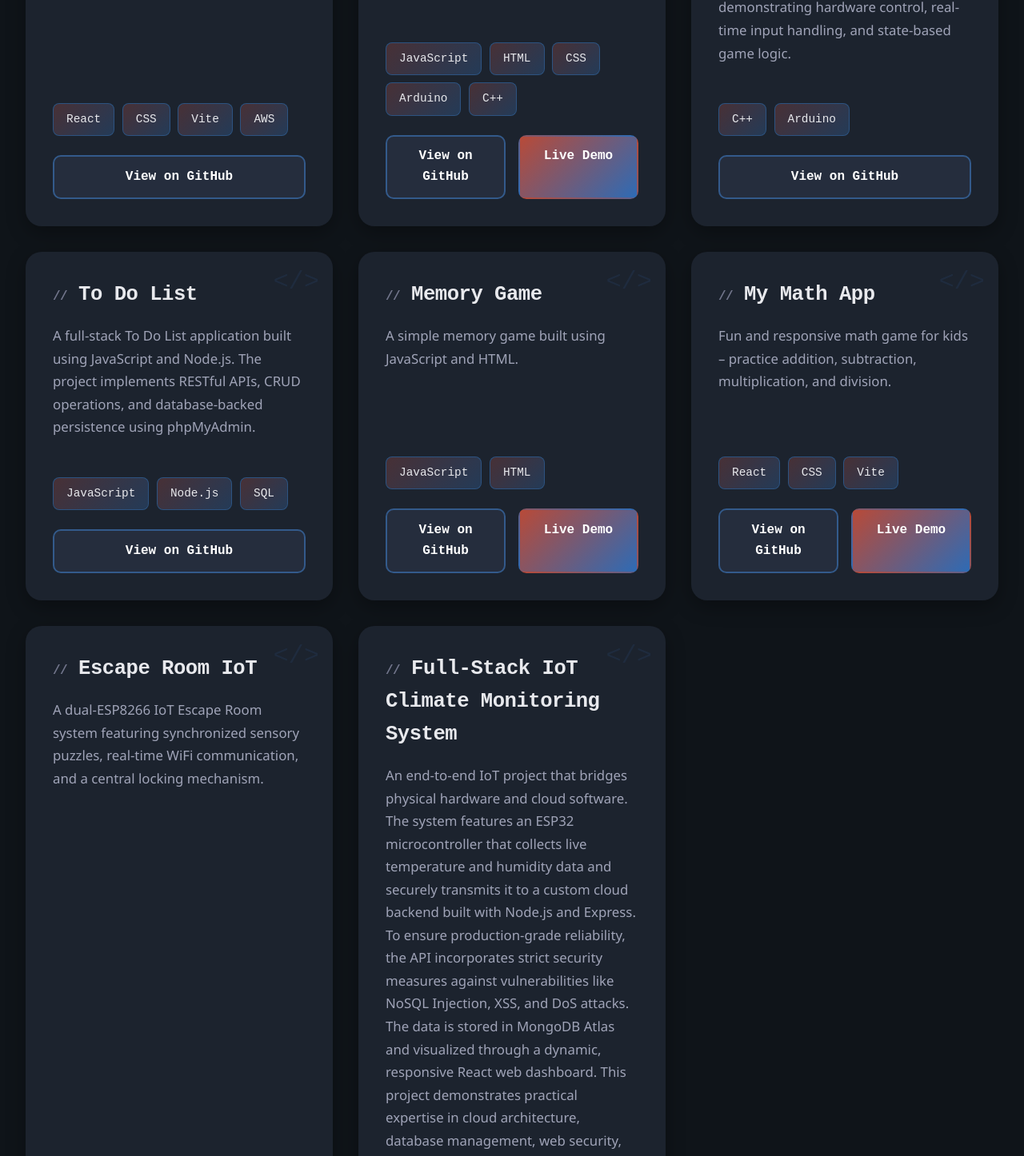
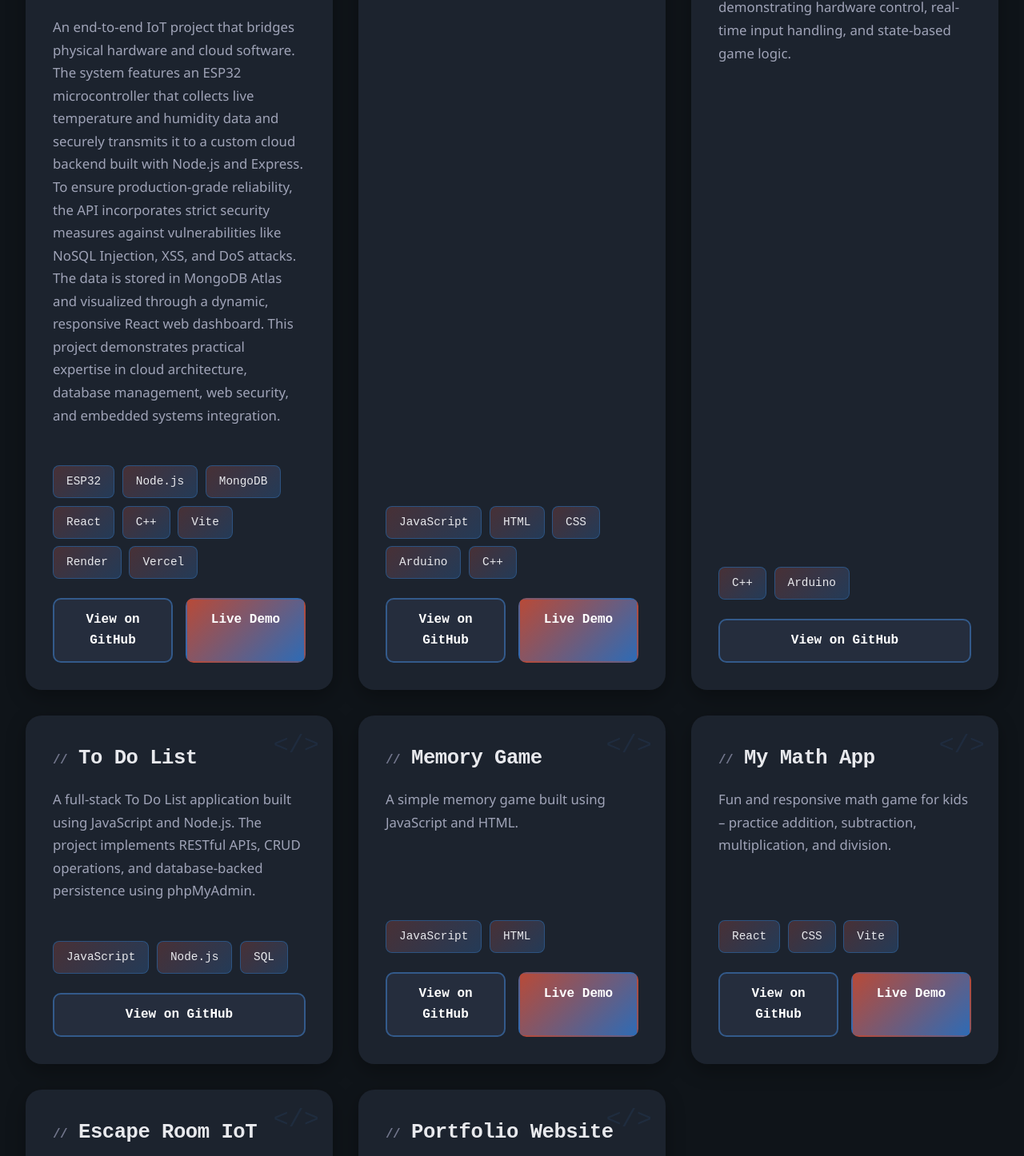
Before and after one commit to DavidGT0/my_website, a React (Vite) app: page / in a window 1280 px wide. Shown: the part 1233-2679 px from the top of the page at 80% size. Built offline with nearby package versions, Linux system fonts and the light colour scheme.

Commit message:
Auto-update: 2026-07-11 22:37

```diff
--- a/src/LanguageContext.jsx
+++ b/src/LanguageContext.jsx
@@ -40,8 +40,12 @@ const translations = {
         viewGithub: "View on GitHub",
         liveDemo: "Live Demo",
 
-        proj1_title: "Portfolio Website",
-        proj1_desc: "A personal portfolio website built with React and React Router.",
+        proj1_title: "Full-Stack IoT Climate Monitoring System",
+        proj1_desc: "An end-to-end IoT project that bridges physical hardware and cloud software. The system features an ESP32 microcontroller that collects live temperature and humidity data and securely transmits it to a custom cloud backend built with Node.js and Express.\n" +
+            "\n" +
+            "To ensure production-grade reliability, the API incorporates strict security measures against vulnerabilities like NoSQL Injection, XSS, and DoS attacks. The data is stored in MongoDB Atlas and visualized through a dynamic, responsive React web dashboard.\n" +
+            "\n" +
+            "This project demonstrates practical expertise in cloud architecture, database management, web security, and embedded systems integration.",
 
         proj2_title: "Pac Man Game",
         proj2_desc: "Interactive JavaScript-based game controlled by a wireless ESP32 remote.",
@@ -61,12 +65,8 @@ const translations = {
         proj7_title: "Escape Room IoT",
         proj7_desc: "A dual-ESP8266 IoT Escape Room system featuring synchronized sensory puzzles, real-time WiFi communication, and a central locking mechanism.",
 
-        proj8_title: "Full-Stack IoT Climate Monitoring System",
-        proj8_desc: "An end-to-end IoT project that bridges physical hardware and cloud software. The system features an ESP32 microcontroller that collects live temperature and humidity data and securely transmits it to a custom cloud backend built with Node.js and Express.\n" +
-            "\n" +
-            "To ensure production-grade reliability, the API incorporates strict security measures against vulnerabilities like NoSQL Injection, XSS, and DoS attacks. The data is stored in MongoDB Atlas and visualized through a dynamic, responsive React web dashboard.\n" +
-            "\n" +
-            "This project demonstrates practical expertise in cloud architecture, database management, web security, and embedded systems integration.",
+        proj8_title: "Portfolio Website",
+        proj8_desc: "A personal portfolio website built with React and React Router.",
     },
     he: {
         // Nav
@@ -107,8 +107,8 @@ const translations = {
         viewGithub: "צפייה ב-GitHub",
         liveDemo: "הדגמה חיה",
 
-        proj1_title: "אתר פורטפוליו",
-        proj1_desc: "אתר פורטפוליו אישי שנבנה באמצעות React ו-React Router.",
+        proj1_title: "מערכת ניטור אקלים מבוססת IoT (Full-Stack IoT Project)",
+        proj1_desc: "פרויקט קצה-לקצה המשלב עולמות של חומרה ותוכנה. המערכת כוללת מיקרו-בקר ESP32 האוסף נתוני טמפרטורה ולחות בזמן אמת ושולח אותם לשרת ענן מאובטח שפיתחתי ב-Node.js. המערכת כוללת מנגנוני אבטחה מחמירים למניעת פרצות (Injection, XSS, DoS) ומציגה את הנתונים בלוח בקרה (Dashboard) דינמי ב-React. פרויקט זה הפגין יכולת שליטה בטכנולוגיות ענן, מסדי נתונים ופיתוח Full-Stack מאובטח.",
 
         proj2_title: "משחק פקמן",
         proj2_desc: "משחק אינטראקטיבי מבוסס JavaScript שנשלט על ידי שלט ESP32 אלחוטי.",
@@ -128,8 +128,8 @@ const translations = {
         proj7_title: "חדר בריחה IoT",
         proj7_desc: "מערכת חדר בריחה IoT מבוססת שני בקרי ESP8266 הכוללת חידות חיישנים מסונכרנות, תקשורת WiFi בזמן אמת ומנגנון נעילה מרכזי.",
 
-        proj8_title: "מערכת ניטור אקלים מבוססת IoT (Full-Stack IoT Project)",
-        proj8_desc: "פרויקט קצה-לקצה המשלב עולמות של חומרה ותוכנה. המערכת כוללת מיקרו-בקר ESP32 האוסף נתוני טמפרטורה ולחות בזמן אמת ושולח אותם לשרת ענן מאובטח שפיתחתי ב-Node.js. המערכת כוללת מנגנוני אבטחה מחמירים למניעת פרצות (Injection, XSS, DoS) ומציגה את הנתונים בלוח בקרה (Dashboard) דינמי ב-React. פרויקט זה הפגין יכולת שליטה בטכנולוגיות ענן, מסדי נתונים ופיתוח Full-Stack מאובטח."
+        proj8_title: "אתר פורטפוליו",
+        proj8_desc: "אתר פורטפוליו אישי שנבנה באמצעות React ו-React Router.",
     }
 };
 
--- a/src/pages/MyProjects.jsx
+++ b/src/pages/MyProjects.jsx
@@ -10,9 +10,9 @@ function MyProjects() {
             id: 1,
             title: t('proj1_title'),
             description: t('proj1_desc'),
-            technologies: ["React", "CSS", "Vite", "AWS"],
-            githubUrl: "https://github.com/DavidGT0/my_website",
-            liveUrl: null
+            technologies: ["ESP32", "Node.js", "MongoDB", "React", "C++", "Vite", "Render", "Vercel"],
+            githubUrl: "https://github.com/DavidGT0/Temperature_sensor",
+            liveUrl: "https://temperature-sensor-kappa.vercel.app"
         },
         {
             id: 2,
@@ -66,9 +66,9 @@ function MyProjects() {
             id: 8,
             title: t('proj8_title'),
             description: t('proj8_desc'),
-            technologies: ["ESP32", "Node.js", "MongoDB", "React", "C++", "Vite"],
-            githubUrl: "https://github.com/DavidGT0/Temperature_sensor",
-            liveUrl: "https://temperature-sensor-kappa.vercel.app"
+            technologies: ["React", "CSS", "Vite", "AWS"],
+            githubUrl: "https://github.com/DavidGT0/my_website",
+            liveUrl: null
         }
     ];
 
```
